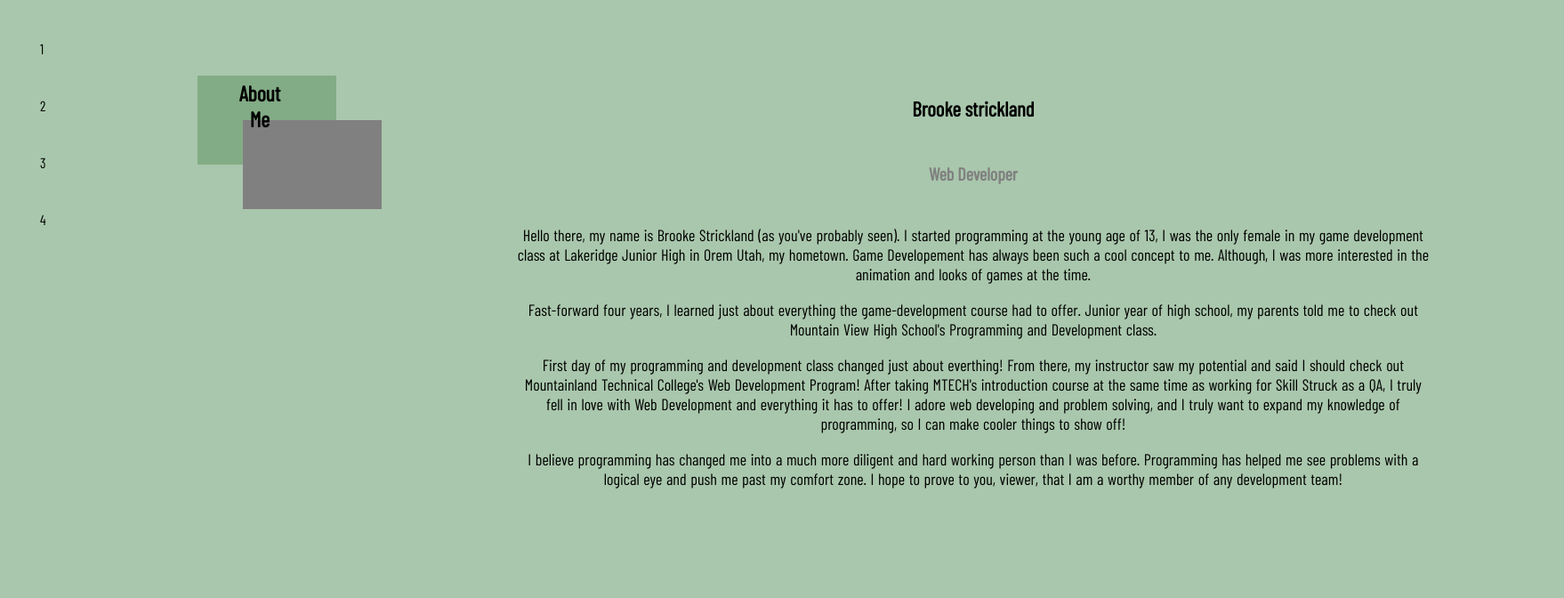
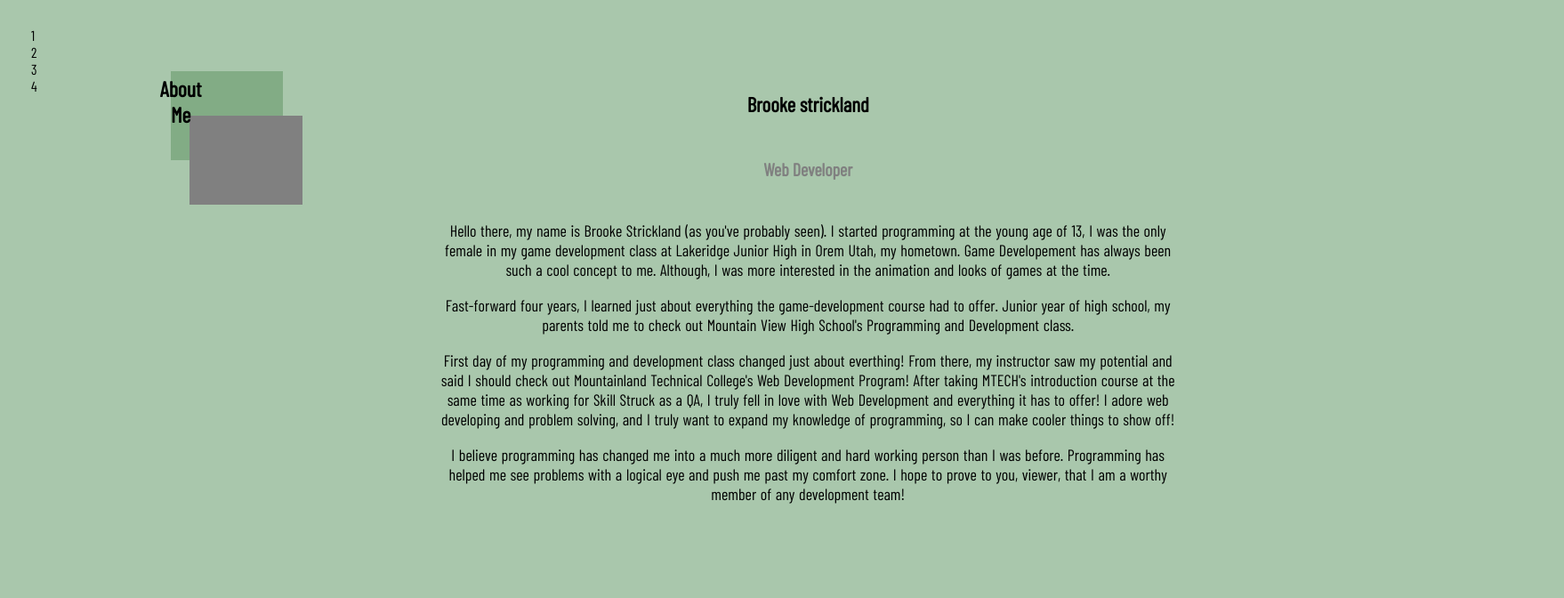
Before and after one commit to BrookeStricklandMTEC/portfolio-website, a React (Create React App) app: page /about-me in a window 1280 px wide. Shown: the top 672 px of the page at 89% size, 1758 px wide, since content can reach past the window. Built offline with nearby package versions, Linux system fonts and the light colour scheme.

Commit message:
problem fixed

```diff
--- a/src/App.css
+++ b/src/App.css
@@ -1,9 +1,5 @@
 *{
   font-family: 'Barlow Condensed', sans-serif;
-}
-
-#home-background{
-  background-color: aqua;
 }
 
 .loading{
--- a/src/components/About.js
+++ b/src/components/About.js
@@ -8,6 +8,10 @@ function About() {
 
         <div className="wrapper">
 
+            <div className="container">
+                {/* flex center wont work, get help to try to center heap-p-flex */}
+
+                <div className="jumper2">
                     <div className="jump-wrapper">
 
                         <a href="#jump-about" className="jumper"> 1 </a>
@@ -16,10 +20,6 @@ function About() {
                         <a href="#jump-med" className="jumper"> 4 </a>
 
                     </div>
-
-            <div className="container">
-                {/* flex center wont work, get help to try to center heap-p-flex */}
-
                     <div className="hea-p-flex">
                         <div className="box1"> </div>
                         <div className="box2"> </div>
@@ -59,6 +59,7 @@ function About() {
 
                         </div>
 
+                    </div>
                 </div>
 
                 <div className="hea-p-flex-end">
@@ -130,7 +131,7 @@ function About() {
 
                         <p> Below, is a showcase of my work experience over the years. </p>
 
-                        <image src='./images/skillstruck.png' className="exp-img" width={'100px'} height={'100px'}/>
+                        <image src='./images/skillstruck.png' className="exp-img" width={'100px'} height={'100px'} />
                         <h3> Quality Assurance </h3>
                         <h6> Skill Struck </h6>
                         <h6> January 2022 - May 2022 </h6>
@@ -148,7 +149,7 @@ function About() {
                             This gave me a first hand experience with programming that I will never forget.
                         </p>
 
-                        <image src='./images/fluentsolar.png' className="exp-img"/>
+                        <image src='./images/fluentsolar.png' className="exp-img" />
                         <h3> Technical Support </h3>
                         <h6> Fluent Solar </h6>
                         <h6> January 2022 - August 2022 </h6>
@@ -159,7 +160,7 @@ function About() {
                             Everyday, customers would call in needing to troubleshoot their solar system, I was that helping hand for them on a small team of two.
                         </p>
 
-                        <image src='./images/ppc.png' className="exp-img"/>
+                        <image src='./images/ppc.png' className="exp-img" />
                         <h3> Customer Service Representative </h3>
                         <h6> Preventive Pest Control </h6>
                         <h6> August 2022 - Present </h6>
@@ -185,9 +186,9 @@ function About() {
                     <div className="about-d-4">
                         <h3> follow me! </h3>
                         <h3> LinkedIn </h3>
-                        <img src="./images/linked.png" className="med-img"/>
+                        <img src="./images/linked.png" className="med-img" />
                         <h3> GitHub </h3>
-                        <img src="./images/linked.png" className="med-img"/>
+                        <img src="./images/linked.png" className="med-img" />
 
                         <h3> Other? </h3>
                         <i> </i>
--- a/src/components/styles/About.css
+++ b/src/components/styles/About.css
@@ -1,6 +1,4 @@
 .wrapper {
-    display: flex;
-    flex-direction: row;
     margin: 30px;
 }
 
@@ -9,11 +7,10 @@ p {
     font-size: 18px;
 }
 
-.jump-wrapper {
+.jumper2{
+    max-width: 100%;
     display: flex;
-    flex-direction: column;
-    margin: 15px;
-    gap: 45px;
+    flex-direction: row;
 }
 
 .jumper {
@@ -356,7 +353,6 @@ footer img {
     .javas {
         width: 65%;
         background-color: red;
-
     }
 
     .s-css {
```
Also changed, not shown: 1 other file (tests, documents, lock files or other folders). Lines whose indentation alone changed are shown as unchanged.
